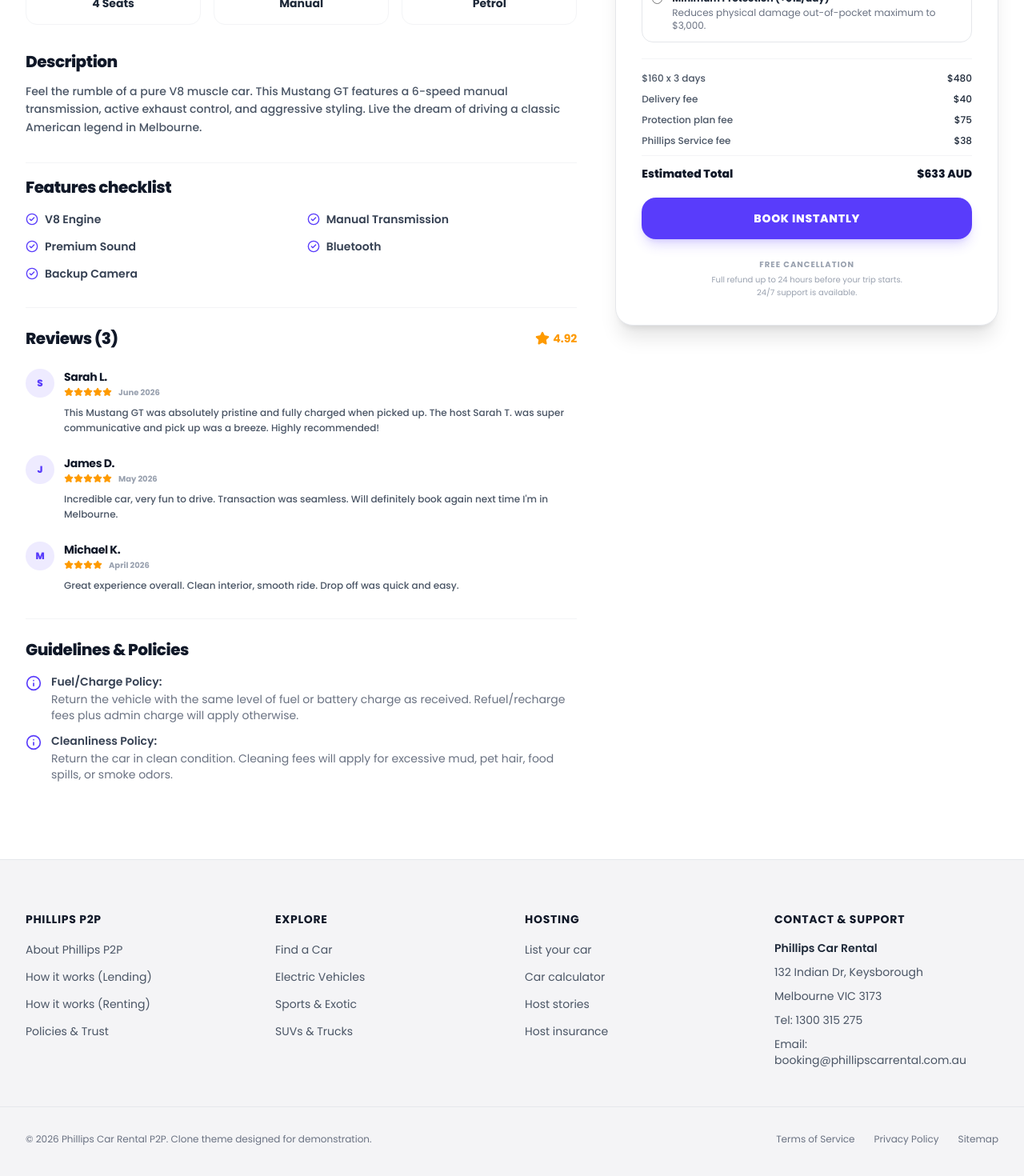
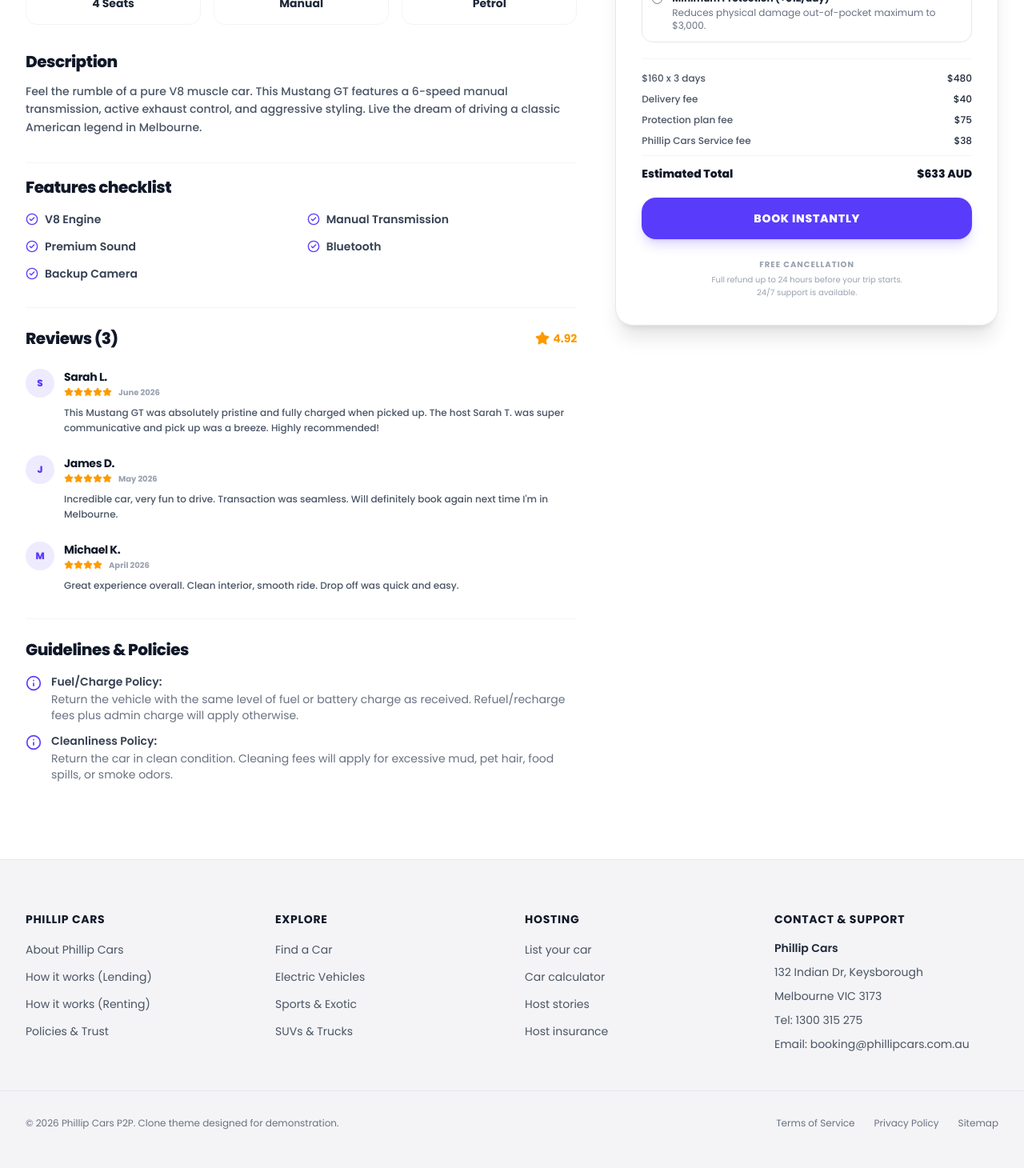
Before and after one commit to omsenpaiii/car-rental, a Next.js app: page /theme4/car/ford-mustang-gt-2021 in a window 1280 px wide. Shown: the part 1112-2582 px from the top of the page at 80% size. Built offline with nearby package versions, Linux system fonts and the light colour scheme.

Commit message:
feat(theme4): change branding to Phillip Cars and drop the rental word

```diff
--- a/src/app/theme4/car/[id]/page.tsx
+++ b/src/app/theme4/car/[id]/page.tsx
@@ -551,7 +551,7 @@ export default function Theme4CarDetailsPage() {
                       </div>
                     )}
                     <div className="flex justify-between">
-                      <span>Phillips Service fee</span>
+                      <span>Phillip Cars Service fee</span>
                       <span className="text-gray-800">${pricing.serviceFee}</span>
                     </div>
 
@@ -658,7 +658,7 @@ export default function Theme4CarDetailsPage() {
               </span>
               <p className="text-[10px] text-gray-400 mt-1 max-w-[240px] mx-auto leading-relaxed">
                 {bookingMode === "rto"
-                  ? "All monthly rent payments are secured in escrow. Commission is handled automatically by Phillips."
+                  ? "All monthly rent payments are secured in escrow. Commission is handled automatically by Phillip Cars."
                   : "Full refund up to 24 hours before your trip starts. 24/7 support is available."
                 }
               </p>
@@ -686,7 +686,7 @@ export default function Theme4CarDetailsPage() {
             <div className="bg-gray-50 p-4 rounded-2xl text-left border border-gray-100 text-xs text-gray-600 space-y-1.5">
               <div><strong>Pickup:</strong> {pickupDate} at 10:00 AM</div>
               <div><strong>Delivery Location:</strong> {deliveryLocation}</div>
-              <div><strong>Host Contact:</strong> {car.hostName} (melbourne-p2p@phillips.com)</div>
+              <div><strong>Host Contact:</strong> {car.hostName} (melbourne-p2p@phillipcars.com)</div>
             </div>
             <button
               onClick={() => {
@@ -724,7 +724,7 @@ export default function Theme4CarDetailsPage() {
                 LEASE WITH OPTION TO PURCHASE AGREEMENT
               </p>
               <p>
-                This Lease with Option to Purchase Agreement (the &quot;Agreement&quot;) is entered into by and between the Host (hereinafter &quot;Seller/Lessor&quot;) and the verified Phillips Renter (hereinafter &quot;Buyer/Lessee&quot;).
+                This Lease with Option to Purchase Agreement (the &quot;Agreement&quot;) is entered into by and between the Host (hereinafter &quot;Seller/Lessor&quot;) and the verified Phillip Cars Renter (hereinafter &quot;Buyer/Lessee&quot;).
               </p>
               <div>
                 <strong className="text-gray-800">1. VEHICLE DESCRIPTION:</strong>
@@ -746,7 +746,7 @@ export default function Theme4CarDetailsPage() {
               <div>
                 <strong className="text-gray-800">3. PURCHASE OPTION & TITLE ESCROW:</strong>
                 <p className="mt-1">
-                  The Buyer/Lessee shall have the exclusive right and option to purchase the vehicle. Upon completion of {rtoMonths} consecutive monthly payments, title ownership will be transferred from Seller to Buyer. Phillips Car Rental holds the title and transfer paperwork in digital escrow to guarantee fulfillment.
+                  The Buyer/Lessee shall have the exclusive right and option to purchase the vehicle. Upon completion of {rtoMonths} consecutive monthly payments, title ownership will be transferred from Seller to Buyer. Phillip Cars holds the title and transfer paperwork in digital escrow to guarantee fulfillment.
                 </p>
               </div>
               <div>
--- a/src/app/theme4/layout.tsx
+++ b/src/app/theme4/layout.tsx
@@ -17,7 +17,7 @@ export default function Theme4Layout({
   const [selectedLanguage, setSelectedLanguage] = useState("English (AU)");
 
   const notifications = [
-    { id: 1, text: "Welcome to Phillips P2P! Use code P2P15 for 15% off your first trip.", time: "2 hours ago", unread: true },
+    { id: 1, text: "Welcome to Phillip Cars! Use code P2P15 for 15% off your first trip.", time: "2 hours ago", unread: true },
     { id: 2, text: "Marcus P. verified his Tesla Model 3. Instant book now active.", time: "1 day ago", unread: false },
     { id: 3, text: "Host Dave M. added new photos for the Jeep Wrangler.", time: "2 days ago", unread: false }
   ];
@@ -32,10 +32,10 @@ export default function Theme4Layout({
           {/* Logo / Branding */}
           <Link href="/theme4" className="flex items-center gap-2">
             <span className="text-xl sm:text-2xl font-black tracking-tight text-turo-purple uppercase">
-              PHILLIPS
+              PHILLIP CARS
             </span>
             <span className="hidden sm:inline-block text-xs font-semibold px-2 py-0.5 bg-turo-light text-turo-purple rounded-full">
-              P2P Rental
+              P2P
             </span>
           </Link>
 
@@ -151,8 +151,8 @@ export default function Theme4Layout({
               {isProfileOpen && (
                 <div className="absolute right-0 mt-2.5 w-56 bg-white border border-gray-200 rounded-2xl shadow-xl py-2 z-50 text-left animate-in fade-in slide-in-from-top-2 duration-200">
                   <div className="px-4 py-2 border-b border-gray-100 mb-1">
-                    <p className="text-xs font-black text-gray-900">Phillips Customer</p>
-                    <p className="text-[10px] text-gray-400 font-medium">booking@phillipscarrental.com</p>
+                    <p className="text-xs font-black text-gray-900">Phillip Cars Customer</p>
+                    <p className="text-[10px] text-gray-400 font-medium">booking@phillipcars.com</p>
                   </div>
                   <Link
                     href="/theme4?tab=lent"
@@ -181,7 +181,7 @@ export default function Theme4Layout({
                     Account Settings
                   </button>
                   <a
-                    href="mailto:booking@phillipscarrental.com.au"
+                    href="mailto:booking@phillipcars.com.au"
                     onClick={() => setIsProfileOpen(false)}
                     className="flex items-center gap-2 px-4 py-2 hover:bg-gray-50 text-xs font-bold text-gray-700 transition-colors"
                   >
@@ -216,10 +216,10 @@ export default function Theme4Layout({
         <div className="max-w-7xl mx-auto px-4 sm:px-6 lg:px-8 grid grid-cols-2 md:grid-cols-4 gap-8">
           <div>
             <h3 className="text-sm font-bold text-gray-900 tracking-wider uppercase mb-4">
-              Phillips P2P
+              Phillip Cars
             </h3>
             <ul className="space-y-2.5">
-              <li><Link href="/theme4" className="text-sm text-gray-600 hover:text-turo-purple transition-colors">About Phillips P2P</Link></li>
+              <li><Link href="/theme4" className="text-sm text-gray-600 hover:text-turo-purple transition-colors">About Phillip Cars</Link></li>
               <li><Link href="/theme4?tab=lent" className="text-sm text-gray-600 hover:text-turo-purple transition-colors">How it works (Lending)</Link></li>
               <li><Link href="/theme4" className="text-sm text-gray-600 hover:text-turo-purple transition-colors">How it works (Renting)</Link></li>
               <li><Link href="/theme4/policies/terms" className="text-sm text-gray-600 hover:text-turo-purple transition-colors">Policies & Trust</Link></li>
@@ -252,18 +252,18 @@ export default function Theme4Layout({
               Contact & Support
             </h3>
             <ul className="space-y-2.5 text-sm text-gray-600">
-              <li className="font-semibold text-gray-800">Phillips Car Rental</li>
+              <li className="font-semibold text-gray-800">Phillip Cars</li>
               <li>132 Indian Dr, Keysborough</li>
               <li>Melbourne VIC 3173</li>
               <li>Tel: 1300 315 275</li>
-              <li>Email: booking@phillipscarrental.com.au</li>
+              <li>Email: booking@phillipcars.com.au</li>
             </ul>
           </div>
         </div>
 
         <div className="max-w-7xl mx-auto px-4 sm:px-6 lg:px-8 border-t border-gray-200 mt-12 pt-8 flex flex-col md:flex-row items-center justify-between gap-4">
           <p className="text-xs text-gray-500">
-            © {new Date().getFullYear()} Phillips Car Rental P2P. Clone theme designed for demonstration.
+            © {new Date().getFullYear()} Phillip Cars P2P. Clone theme designed for demonstration.
           </p>
           <div className="flex gap-6">
             <Link href="/theme4/policies/terms" className="text-xs text-gray-500 hover:text-turo-purple transition-colors">Terms of Service</Link>
--- a/src/app/theme4/page.tsx
+++ b/src/app/theme4/page.tsx
@@ -268,7 +268,7 @@ function Theme4HomePageContent() {
                       Find the perfect match
                     </h2>
                     <p className="text-sm font-medium text-gray-500 mt-1">
-                      Explore highly rated cars shared by Phillips P2P hosts.
+                      Explore highly rated cars shared by Phillip Cars hosts.
                     </p>
                   </div>
                   <Link
@@ -344,10 +344,10 @@ function Theme4HomePageContent() {
             <section className="bg-turo-gray mt-24 py-20 border-y border-gray-200">
               <div className="max-w-7xl mx-auto px-4 sm:px-6 lg:px-8 text-center">
                 <span className="text-xs font-black text-turo-purple uppercase tracking-widest bg-turo-light px-3 py-1.5 rounded-full">
-                  Why Phillips P2P
+                  Why Phillip Cars
                 </span>
                 <h2 className="text-3xl sm:text-4xl font-black text-gray-900 mt-6 mb-16">
-                  Car rental, redesigned for people
+                  P2P car sharing, redesigned for people
                 </h2>
 
                 <div className="grid grid-cols-1 md:grid-cols-3 gap-10">
@@ -707,13 +707,13 @@ function Theme4HomePageContent() {
 
               <div className="relative z-10 max-w-4xl mx-auto px-4 text-center">
                 <span className="text-xs font-black text-white uppercase tracking-widest bg-turo-purple px-4 py-2 rounded-full shadow-md">
-                  Phillips Host Network
+                  Phillip Cars Host Network
                 </span>
                 <h1 className="text-4xl sm:text-6xl font-black text-white tracking-tight leading-none mt-6 mb-6">
                   Let your car work for you
                 </h1>
                 <p className="text-lg sm:text-xl text-gray-200 font-medium max-w-2xl mx-auto mb-10">
-                  Lend your vehicle, cover your car payments, and build a scalable rental business on Melbourne&apos;s premium P2P platform.
+                  Lend your vehicle, cover your car payments, and build a scalable car sharing business on Melbourne&apos;s premium P2P platform.
                 </p>
 
                 <button
@@ -862,7 +862,7 @@ function Theme4HomePageContent() {
                   You are backed by comprehensive host protection
                 </h2>
                 <p className="text-lg text-white/90 leading-relaxed max-w-2xl mx-auto mb-10">
-                  Every P2P listing at Phillips Car Rental is backed by $20 Million in comprehensive damage liability coverage, roadside assistance, and renter screening.
+                  Every P2P listing at Phillip Cars is backed by $20 Million in comprehensive damage liability coverage, roadside assistance, and renter screening.
                 </p>
                 <div className="flex flex-wrap justify-center gap-6 text-sm font-bold uppercase tracking-wider">
                   <span className="bg-white/10 px-4 py-2 rounded-lg backdrop-blur-sm border border-white/20">
@@ -1196,7 +1196,7 @@ function Theme4HomePageContent() {
 
 export default function Theme4HomePage() {
   return (
-    <Suspense fallback={<div className="min-h-screen flex items-center justify-center text-turo-purple font-bold">Loading Phillips P2P...</div>}>
+    <Suspense fallback={<div className="min-h-screen flex items-center justify-center text-turo-purple font-bold">Loading Phillip Cars...</div>}>
       <Theme4HomePageContent />
     </Suspense>
   );
--- a/src/app/theme4/policies/terms/page.tsx
+++ b/src/app/theme4/policies/terms/page.tsx
@@ -84,7 +84,7 @@ export default function Theme4TermsPage() {
                   1. Renter Eligibility & Driver Verification
                 </h2>
                 <p className="text-sm text-gray-600 leading-relaxed mt-4 font-medium">
-                  To rent any vehicle on the Phillips P2P platform, guests must satisfy our driver screening standards:
+                  To rent any vehicle on the Phillip Cars platform, guests must satisfy our driver screening standards:
                 </p>
                 <ul className="list-disc list-inside text-xs text-gray-500 space-y-2 mt-3 pl-2 leading-relaxed">
                   <li>Hold a valid driver&apos;s license (foreign licenses must accompany a passport).</li>
@@ -132,7 +132,7 @@ export default function Theme4TermsPage() {
                   1. Listing Policies & Host Obligations
                 </h2>
                 <p className="text-sm text-gray-600 leading-relaxed mt-4 font-medium">
-                  Hosts who share vehicles on Phillips P2P must ensure their listings comply with platform standards:
+                  Hosts who share vehicles on Phillip Cars must ensure their listings comply with platform standards:
                 </p>
                 <ul className="list-disc list-inside text-xs text-gray-500 space-y-2 mt-3 pl-2 leading-relaxed">
                   <li>Keep vehicles mechanically sound, clean, and fully registered with clean titles. Branded or salvage titles are prohibited.</li>
@@ -192,7 +192,7 @@ export default function Theme4TermsPage() {
                   Unlike short-term car rentals, RTO contracts delegate responsibility directly to the buyer:
                 </p>
                 <ul className="list-disc list-inside text-xs text-gray-500 space-y-2 mt-3 pl-2 leading-relaxed">
-                  <li><strong>Mandatory Buyer Insurance:</strong> The buyer must maintain a comprehensive and collision auto policy. Both the host (lienholder) and Phillips P2P must be named as additional insureds/loss payees.</li>
+                  <li><strong>Mandatory Buyer Insurance:</strong> The buyer must maintain a comprehensive and collision auto policy. Both the host (lienholder) and Phillip Cars must be named as additional insureds/loss payees.</li>
                   <li><strong>Routine Maintenance:</strong> The buyer must cover all routine upkeep (oil changes, tires, brake pads) to maintain vehicle value.</li>
                   <li><strong>Platform Escrow for Title:</strong> The vehicle title is registered under escrow terms during the RTO contract, ensuring clean transfer upon final contract completion.</li>
                 </ul>
--- a/src/app/theme4/search/page.tsx
+++ b/src/app/theme4/search/page.tsx
@@ -586,7 +586,7 @@ function Theme4SearchPageContent() {
 
 export default function Theme4SearchPage() {
   return (
-    <Suspense fallback={<div className="min-h-screen flex items-center justify-center text-turo-purple font-bold">Searching Phillips P2P...</div>}>
+    <Suspense fallback={<div className="min-h-screen flex items-center justify-center text-turo-purple font-bold">Searching Phillip Cars...</div>}>
       <Theme4SearchPageContent />
     </Suspense>
   );
```
